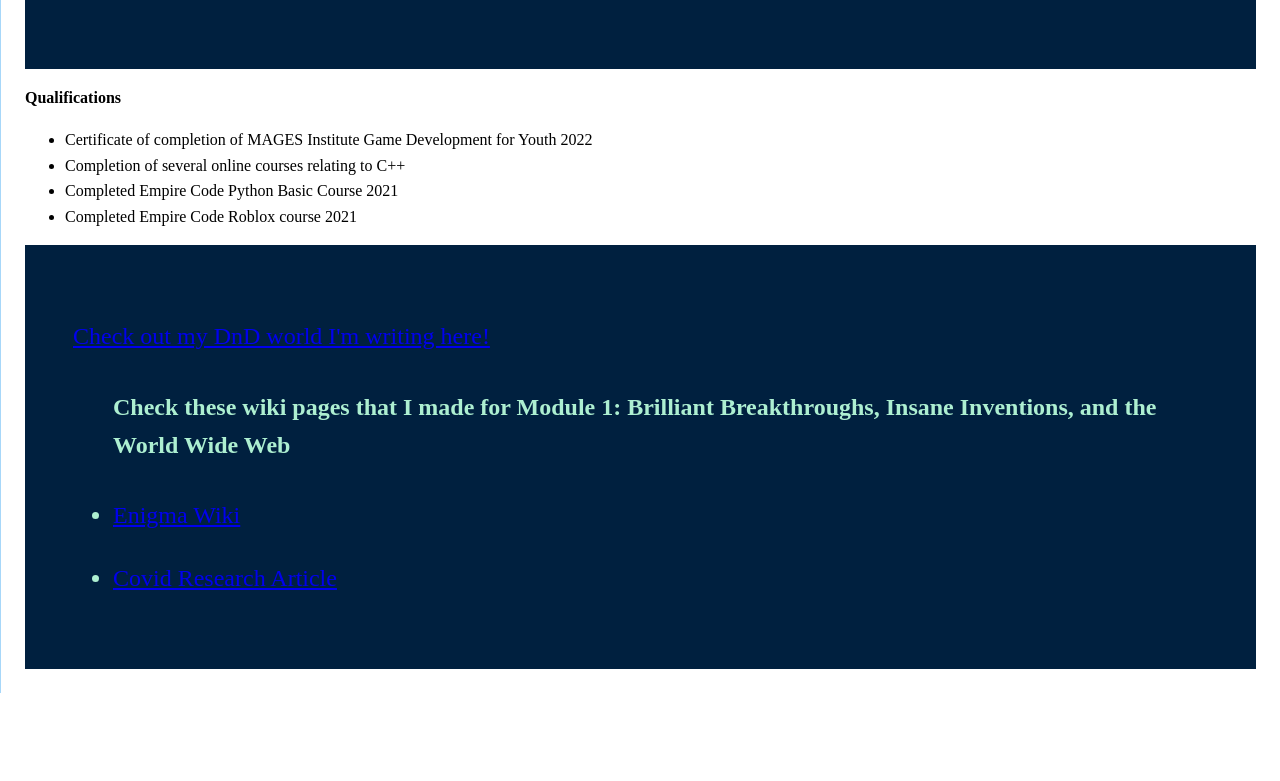
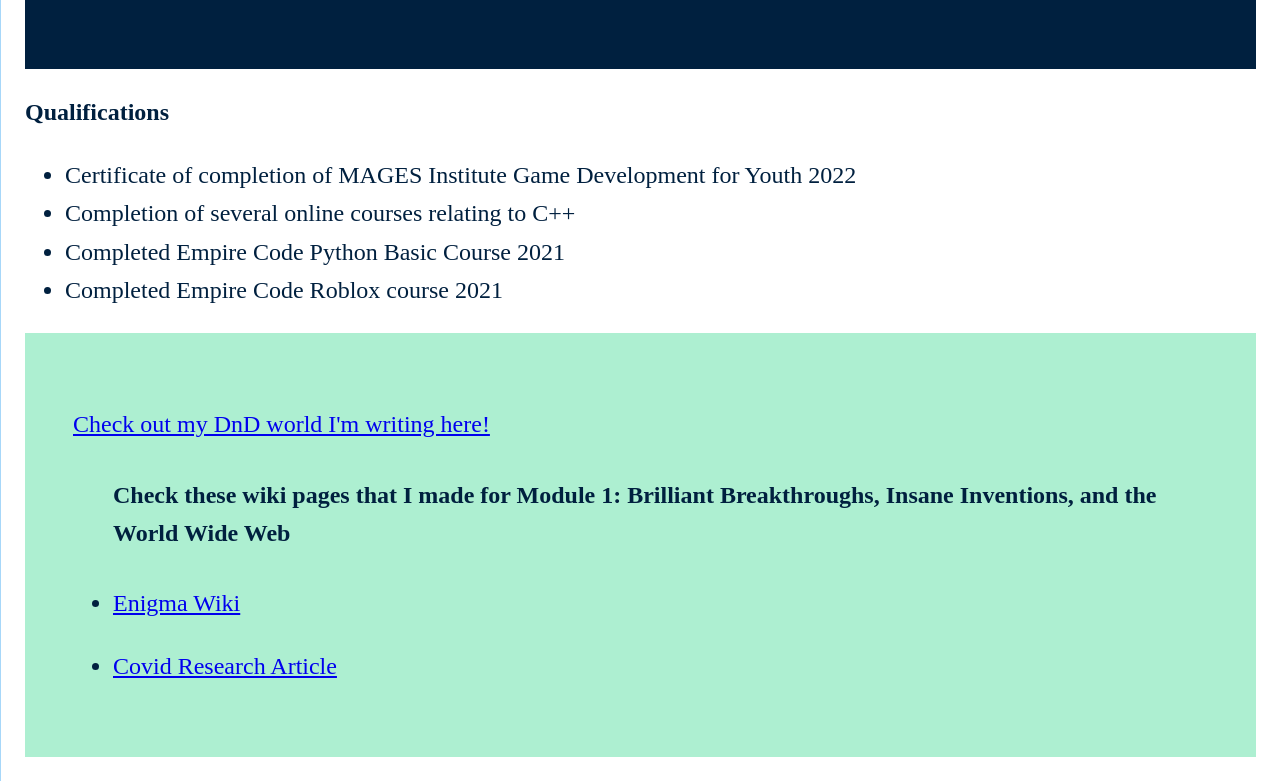
Before and after one commit to KieronGamez/Kieron-s_Portfolio, a plain HTML site: page index.html in a window 1280 px wide. Shown: the part 920-1701 px from the top of the page. Before the commit the page ends 1613 px from the top, so only its background shows below. Drawn offline with Linux system fonts and the light colour scheme; a web font is replaced by a local one.

Commit message:
Update style.css

```diff
--- a/style.css
+++ b/style.css
@@ -10,7 +10,7 @@ html, body {
   font-size:1.25rem;
 }
 #bkgrdPhoto {
-  border-radius: 100%;
+  border-radius: 90%;
   height: 15rem;
   width: 15rem;
 
@@ -49,16 +49,16 @@ html, body {
   color: #ADEFD1FF;
 }
 
-.section2half {
-  background-color: #ADEFD1FF;
-  padding: 3rem ;
+.section4 {
+  background-color: #108aa2FF
+  padding 5rem ;
   font-size: 1.5rem;
-  color:#00203fff ;
+  color: #00203fff
 }
 
 .section3 {
-  background-color: #00203fff;
+  background-color:#ADEFD1FF ;
   padding: 3rem;
   font-size: 1.5rem;
-  color: #ADEFD1FF;
+  color: #00203fff;
 }
```
